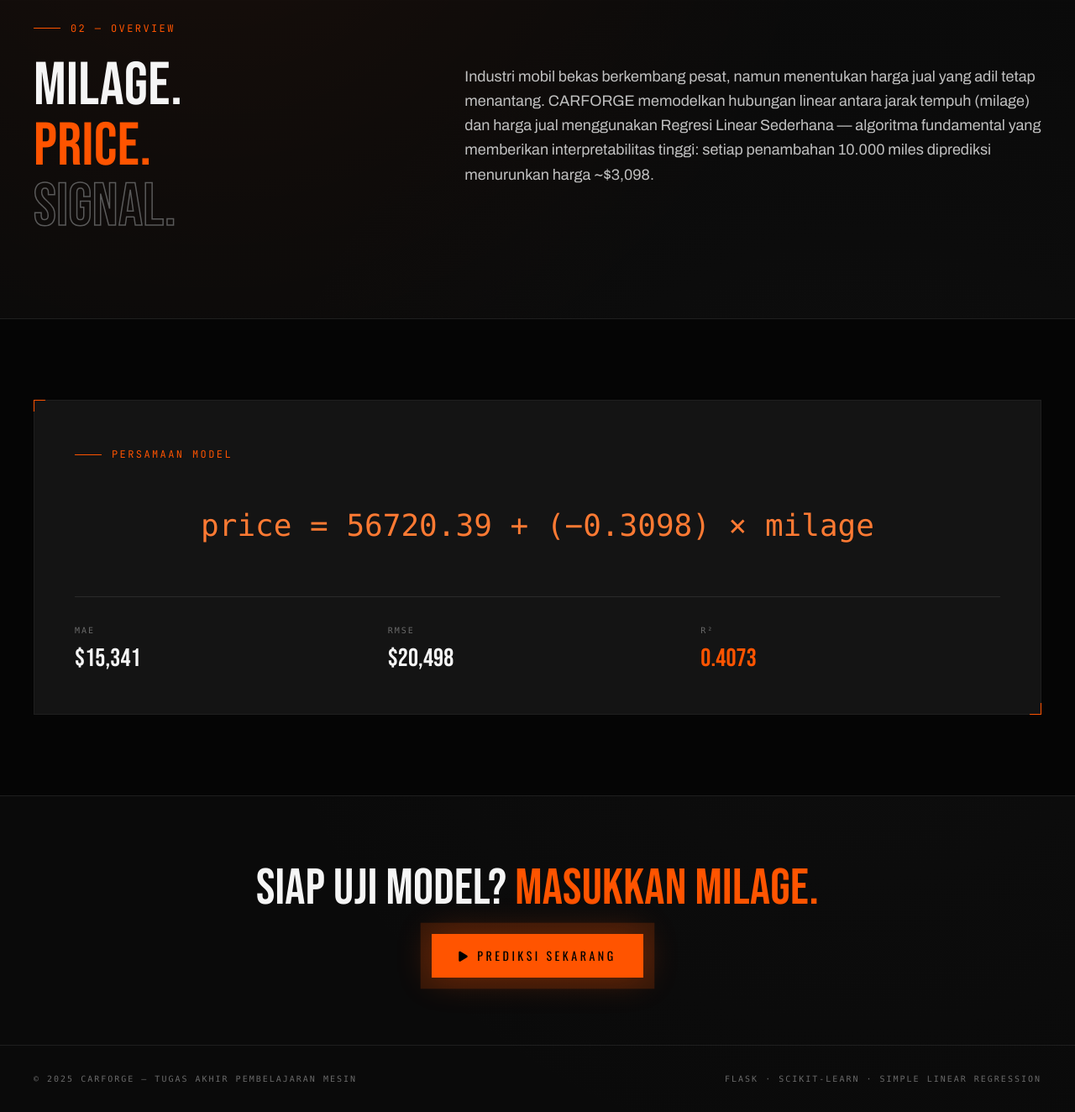
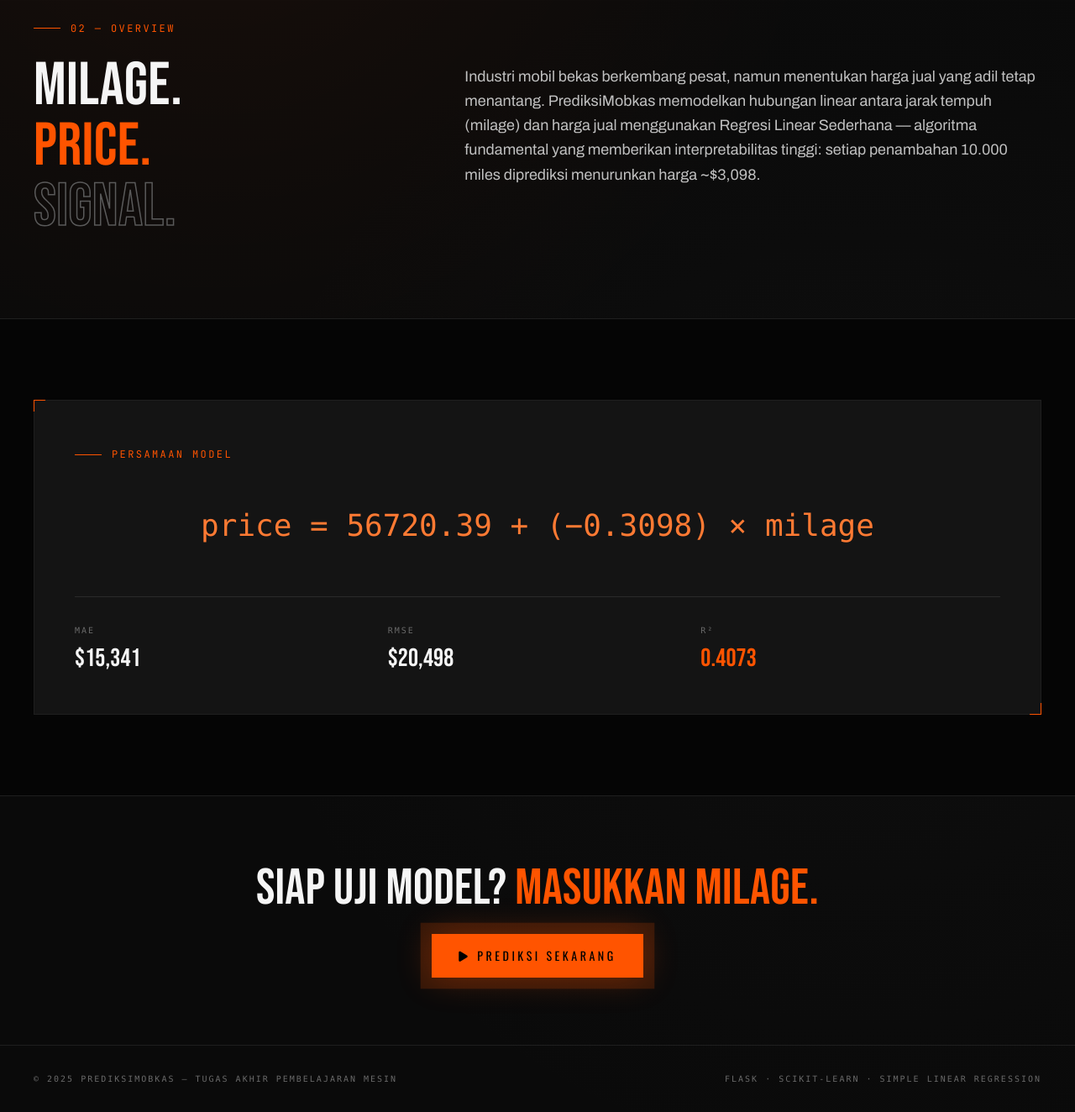
Before and after one commit to Atsaalnajwan11/project-prediksi-harga-mobil, a Flask app: page / in a window 1280 px wide. Shown: the part 879-2203 px from the top of the page at 84% size. Run offline with Flask 3, Linux system fonts and the light colour scheme; some libraries are stand-ins or nearby versions.

Commit message:
fix name

```diff
--- a/templates/about.html
+++ b/templates/about.html
@@ -3,7 +3,7 @@
 <head>
 <meta charset="UTF-8">
 <meta name="viewport" content="width=device-width, initial-scale=1.0">
-<title>Tentang Proyek — CARFORGE</title>
+<title>Tentang Proyek — PrediksiMobkas</title>
 <script src="https://cdn.tailwindcss.com"></script>
 <link href="https://fonts.googleapis.com/css2?family=Bebas+Neue&family=Oswald:wght@300;400;500;600;700&family=Archivo:wght@400;500;600;700;800;900&family=JetBrains+Mono:wght@400;500;700&display=swap" rel="stylesheet">
 <link rel="stylesheet" href="https://cdnjs.cloudflare.com/ajax/libs/font-awesome/6.4.0/css/all.min.css">
@@ -21,7 +21,7 @@
         <div class="absolute -inset-1 border border-[var(--accent)] opacity-0 group-hover:opacity-100 transition-opacity"></div>
       </div>
       <div>
-        <div class="font-display text-2xl leading-none tracking-wider">CARFORGE</div>
+        <div class="font-display text-2xl leading-none tracking-wider">PrediksiMobkas</div>
         <div class="font-mono text-[10px] text-[var(--muted)] tracking-[0.3em] mt-0.5">PRICE INTELLIGENCE</div>
       </div>
     </a>
@@ -211,7 +211,7 @@
 <!-- ============ FOOTER ============ -->
 <footer class="border-t border-[var(--border)] py-8">
   <div class="max-w-[1600px] mx-auto px-6 lg:px-10 flex flex-col md:flex-row items-center justify-between gap-3">
-    <div class="font-mono text-[10px] text-[var(--muted)] tracking-[0.2em] uppercase">© 2025 CARFORGE — Tugas Akhir Pembelajaran Mesin</div>
+    <div class="font-mono text-[10px] text-[var(--muted)] tracking-[0.2em] uppercase">© 2025 PrediksiMobkas — Tugas Akhir Pembelajaran Mesin</div>
     <div class="font-mono text-[10px] text-[var(--muted)] tracking-[0.2em] uppercase">Flask · Scikit-learn · Simple Linear Regression</div>
   </div>
 </footer>
--- a/templates/index.html
+++ b/templates/index.html
@@ -3,7 +3,7 @@
 <head>
 <meta charset="UTF-8">
 <meta name="viewport" content="width=device-width, initial-scale=1.0">
-<title>CARFORGE — Price Intelligence</title>
+<title>PrediksiMobkas — Price Intelligence</title>
 <script src="https://cdn.tailwindcss.com"></script>
 <link href="https://fonts.googleapis.com/css2?family=Bebas+Neue&family=Oswald:wght@300;400;500;600;700&family=Archivo:wght@400;500;600;700;800;900&family=JetBrains+Mono:wght@400;500;700&display=swap" rel="stylesheet">
 <link rel="stylesheet" href="https://cdnjs.cloudflare.com/ajax/libs/font-awesome/6.4.0/css/all.min.css">
@@ -21,7 +21,7 @@
         <div class="absolute -inset-1 border border-[var(--accent)] opacity-0 group-hover:opacity-100 transition-opacity"></div>
       </div>
       <div>
-        <div class="font-display text-2xl leading-none tracking-wider">CARFORGE</div>
+        <div class="font-display text-2xl leading-none tracking-wider">PrediksiMobkas</div>
         <div class="font-mono text-[10px] text-[var(--muted)] tracking-[0.3em] mt-0.5">PRICE INTELLIGENCE</div>
       </div>
     </a>
@@ -48,7 +48,7 @@
     <div class="reveal in-view">
       <div class="section-marker mb-6"><span>01 — Linear Regression</span></div>
       <h1 class="font-display text-7xl md:text-[10rem] leading-[0.85]">
-        CARFORGE.<br>
+        PrediksiMobkas.<br>
         <span class="text-stroke">PREDICT.</span>
       </h1>
       <p class="text-[var(--fg-dim)] mt-6 max-w-2xl text-lg">
@@ -104,7 +104,7 @@
       <div class="lg:col-span-7 flex items-center">
         <p class="text-[var(--fg-dim)] text-lg leading-relaxed">
           Industri mobil bekas berkembang pesat, namun menentukan harga jual yang adil
-          tetap menantang. CARFORGE memodelkan hubungan linear antara jarak tempuh (milage)
+          tetap menantang. PrediksiMobkas memodelkan hubungan linear antara jarak tempuh (milage)
           dan harga jual menggunakan Regresi Linear Sederhana — algoritma fundamental
           yang memberikan interpretabilitas tinggi: setiap penambahan 10.000 miles
           diprediksi menurunkan harga ~$3,098.
@@ -157,7 +157,7 @@
 <!-- ============ FOOTER ============ -->
 <footer class="border-t border-[var(--border)] py-8">
   <div class="max-w-[1600px] mx-auto px-6 lg:px-10 flex flex-col md:flex-row items-center justify-between gap-3">
-    <div class="font-mono text-[10px] text-[var(--muted)] tracking-[0.2em] uppercase">© 2025 CARFORGE — Tugas Akhir Pembelajaran Mesin</div>
+    <div class="font-mono text-[10px] text-[var(--muted)] tracking-[0.2em] uppercase">© 2025 PrediksiMobkas — Tugas Akhir Pembelajaran Mesin</div>
     <div class="font-mono text-[10px] text-[var(--muted)] tracking-[0.2em] uppercase">Flask · Scikit-learn · Simple Linear Regression</div>
   </div>
 </footer>
--- a/templates/predict.html
+++ b/templates/predict.html
@@ -3,7 +3,7 @@
 <head>
 <meta charset="UTF-8">
 <meta name="viewport" content="width=device-width, initial-scale=1.0">
-<title>Prediction Engine — CARFORGE</title>
+<title>Prediction Engine — PrediksiMobkas</title>
 <script src="https://cdn.tailwindcss.com"></script>
 <link href="https://fonts.googleapis.com/css2?family=Bebas+Neue&family=Oswald:wght@300;400;500;600;700&family=Archivo:wght@400;500;600;700;800;900&family=JetBrains+Mono:wght@400;500;700&display=swap" rel="stylesheet">
 <link rel="stylesheet" href="https://cdnjs.cloudflare.com/ajax/libs/font-awesome/6.4.0/css/all.min.css">
@@ -21,7 +21,7 @@
         <div class="absolute -inset-1 border border-[var(--accent)] opacity-0 group-hover:opacity-100 transition-opacity"></div>
       </div>
       <div>
-        <div class="font-display text-2xl leading-none tracking-wider">CARFORGE</div>
+        <div class="font-display text-2xl leading-none tracking-wider">PrediksiMobkas</div>
         <div class="font-mono text-[10px] text-[var(--muted)] tracking-[0.3em] mt-0.5">PRICE INTELLIGENCE</div>
       </div>
     </a>
@@ -198,7 +198,7 @@
 <!-- ============ FOOTER ============ -->
 <footer class="border-t border-[var(--border)] py-8">
   <div class="max-w-[1600px] mx-auto px-6 lg:px-10 flex flex-col md:flex-row items-center justify-between gap-3">
-    <div class="font-mono text-[10px] text-[var(--muted)] tracking-[0.2em] uppercase">© 2025 CARFORGE — Tugas Akhir Pembelajaran Mesin</div>
+    <div class="font-mono text-[10px] text-[var(--muted)] tracking-[0.2em] uppercase">© 2025 PrediksiMobkas — Tugas Akhir Pembelajaran Mesin</div>
     <div class="font-mono text-[10px] text-[var(--muted)] tracking-[0.2em] uppercase">Flask · Scikit-learn · Simple Linear Regression</div>
   </div>
 </footer>
```
